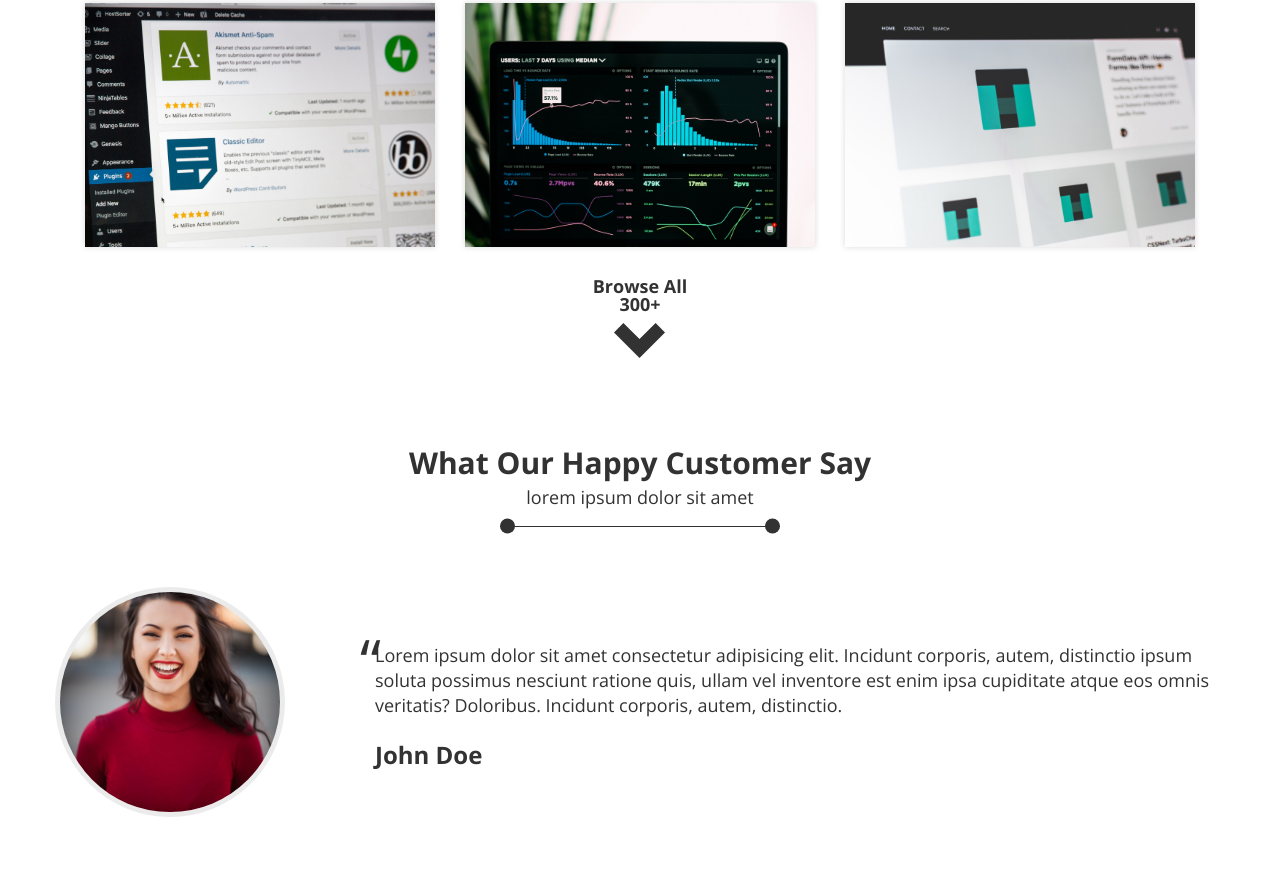
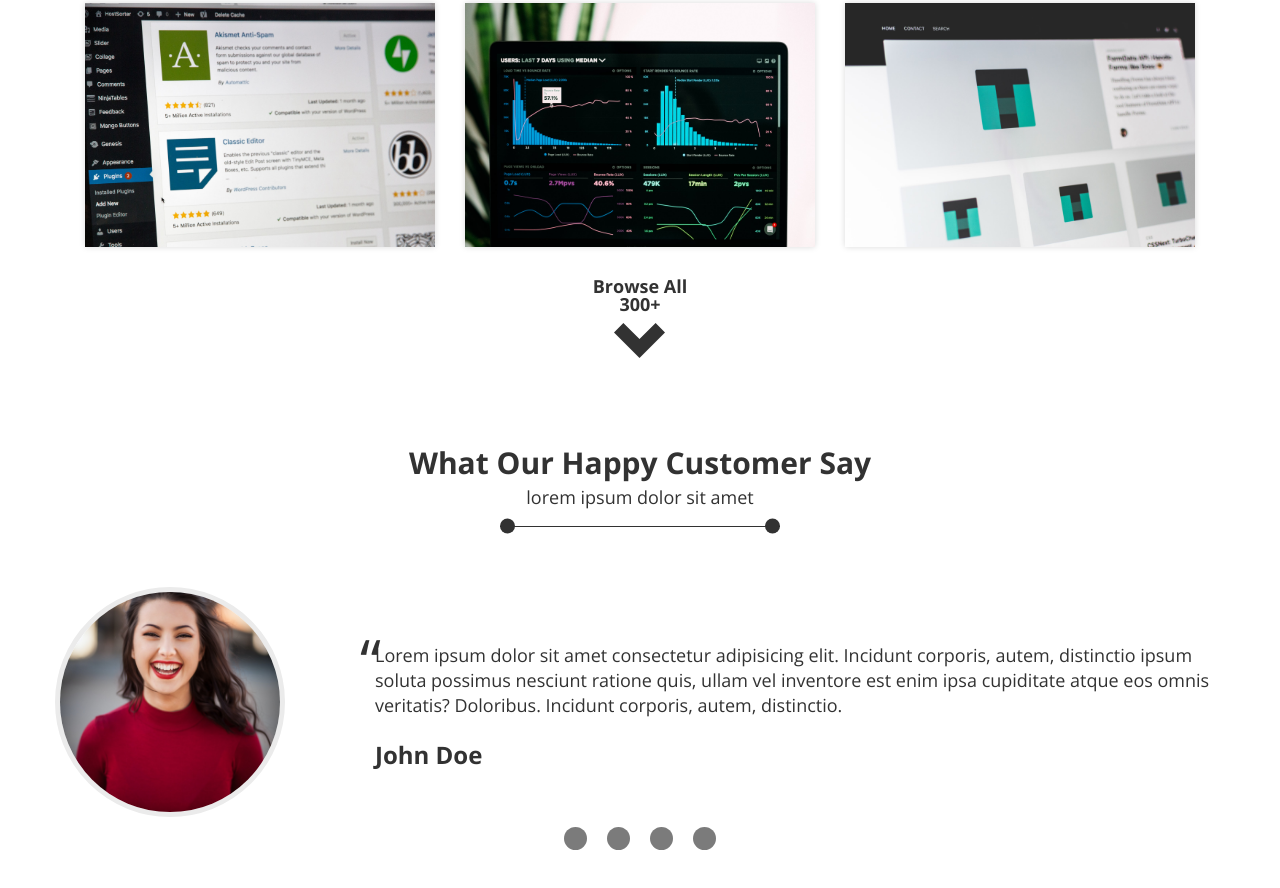
Before and after one commit to tediko/Macankumbang, a plain HTML site: page index.html in a window 1280 px wide. Shown: the part 2116-3004 px from the top of the page. Drawn offline with nearby package versions, Linux system fonts and the light colour scheme.

Commit message:
Added slide-buttons for testimonial slider

```diff
--- a/index.html
+++ b/index.html
@@ -188,6 +188,12 @@
                             </div>
                         </div>
                     </div>
+                    <div class="work__slide-buttons">
+                        <div class="work__slide"></div>
+                        <div class="work__slide"></div>
+                        <div class="work__slide"></div>
+                        <div class="work__slide"></div>
+                    </div>
                 </div>
             </div>
         </div>
--- a/styles/work.css
+++ b/styles/work.css
@@ -168,7 +168,24 @@
     padding-right: 10px;
 }
 
+.work__slide-buttons {
+    display: flex;
+    justify-content: center;
+}
 
+.work__slide {
+    background: var(--clr-gray--dark);
+    width: 23px;
+    height: 23px;
+    border-radius: 50%;
+    margin: 10px;
+    transition: color 250ms ease-in;
+    cursor: pointer;
+}
+
+.work__slide.active {
+    background: var(--clr-black);
+}
 
 /* Work media queries */
 @media (max-width: 768px) {
```
